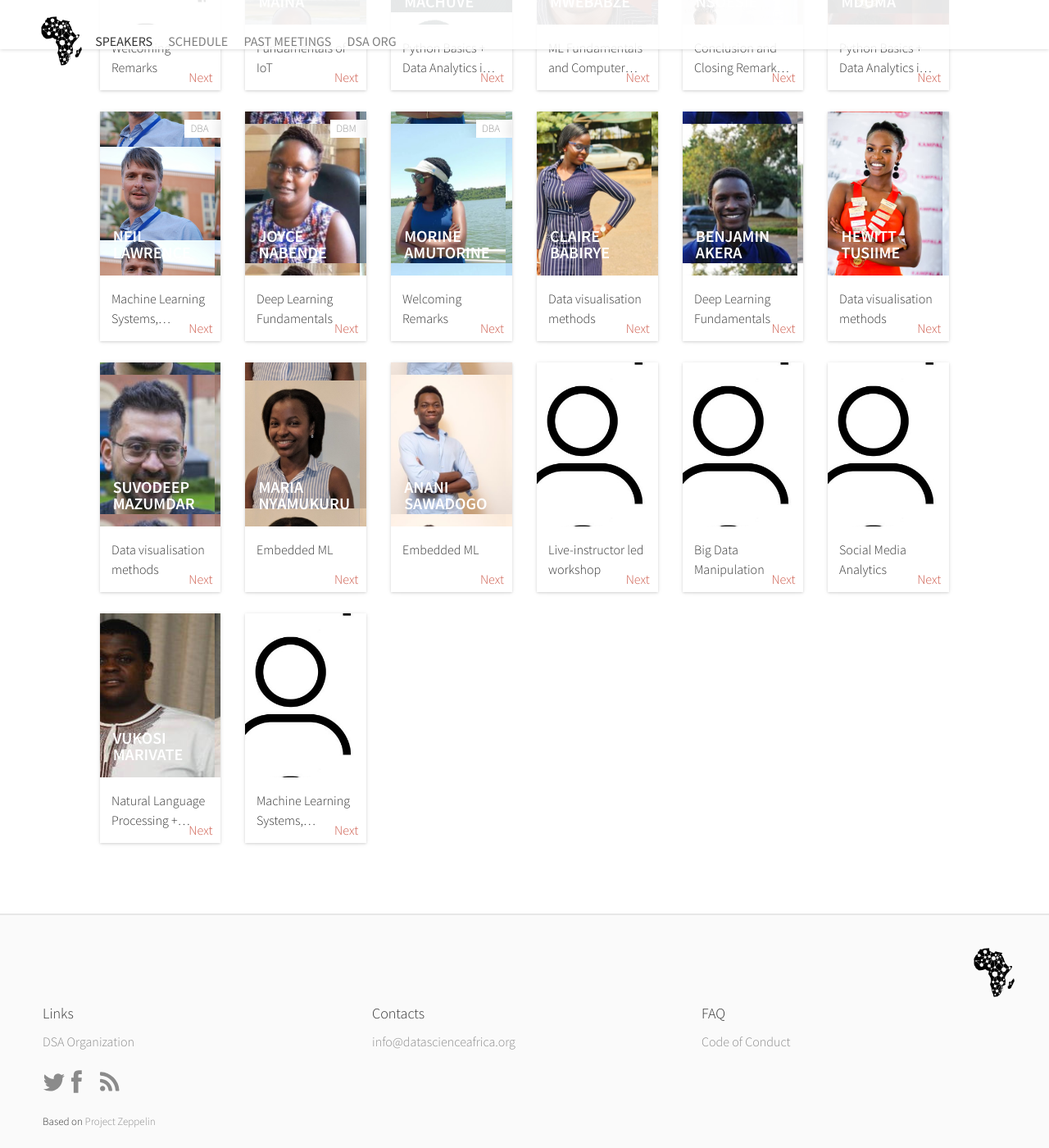
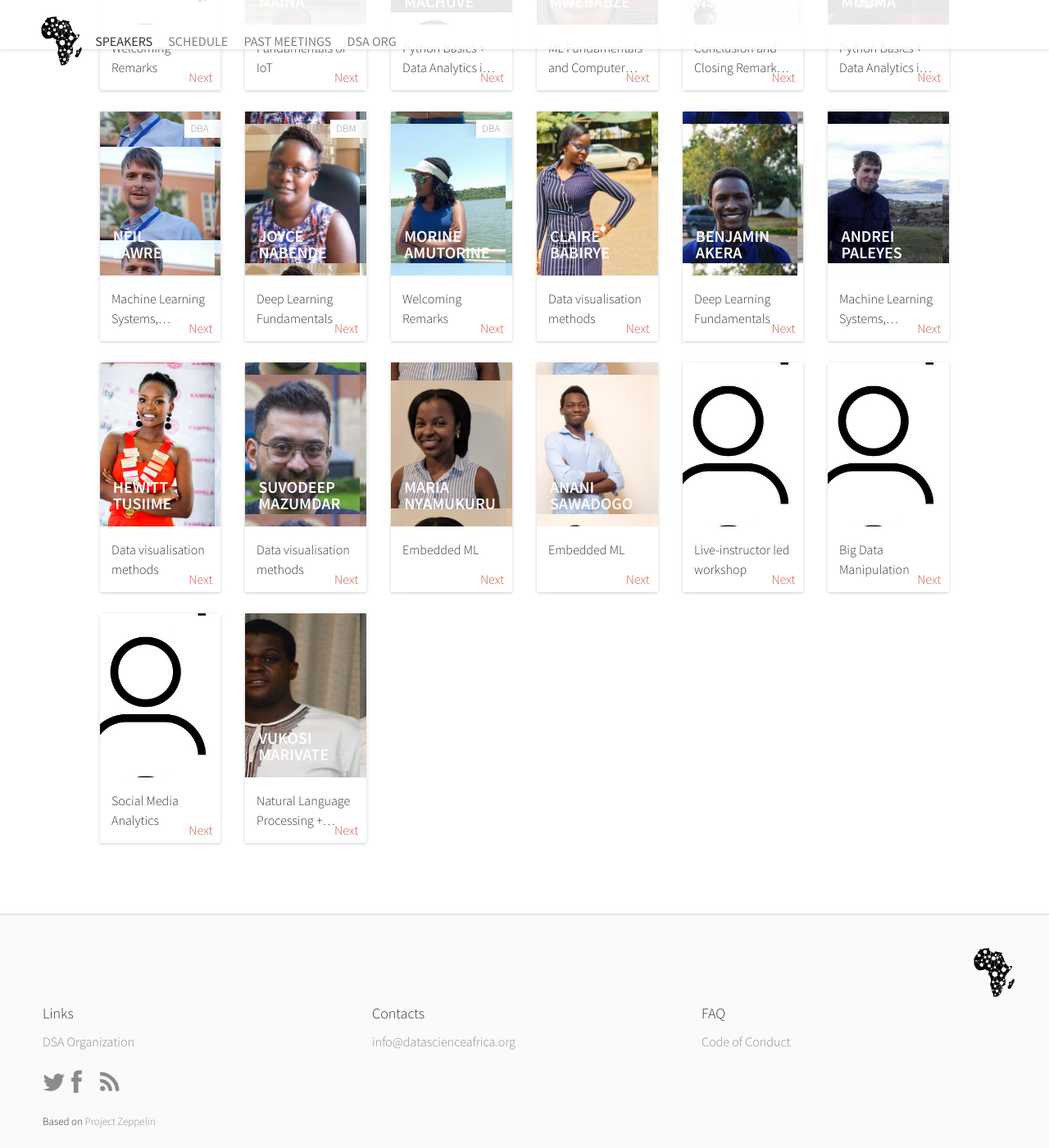
Before and after one commit to datsciafrica/dsa2021kimberley, a Jekyll site: the page built from speakers.html, in a window 1280 px wide and 1400 px high, scrolled down 627 px. Shown: the whole window at 82% size. Built offline with Jekyll 4.4.1, drawn with Linux system fonts in a browser that asks for light colours; nearby versions of some CDN libraries; some web fonts are replaced; comment, search, counter and statistics services are not loaded.

Commit message:
changed the speakers and schedule pages

```diff
--- a/_config.yml
+++ b/_config.yml
@@ -18,6 +18,8 @@ url: "http://www.datascienceafrica.org"
 permalink: "/blog/:title"
 googleAnalyticsTrackingId: "UA-80484960-1"
 googleAnalyticsSiteUrl: "datascienceafrica.org"
+venuName: "Sol Plaatje University"
+venuLogo: "spu_logo.png"
 # TODO - setup site verification
 # siteVerification: "b9imDOrFawXaBXCC4r3uJDdswSYcalD-wWpMYhFq-no"
 
--- a/_includes/hero.html
+++ b/_includes/hero.html
@@ -29,6 +29,11 @@
 				{% endfor %}
 			</ul>
         </div>
+        <div>
+            <center>
+            <img src="{{ site.baseurl }}/img/partners/{{site.venuLogo}}" title="{{ site.venuName }}" alt="{{ site.venuName }}" width="200px">
+            </center>
+        </div>
 
 
     </div>
--- a/schedule.html
+++ b/schedule.html
@@ -2,7 +2,8 @@
 layout: default
 title: Event schedule
 permalink: /schedule/
-image: schedule.jpg
+<!--image: image 1.jpg-->
+color: "#444444"
 ---
 
 {% include top-section.html %}
--- a/speakers.html
+++ b/speakers.html
@@ -2,6 +2,7 @@
 layout: default
 title: Confirmed Speakers
 permalink: /speakers/
+<!--image: image 3.jpg-->
 color: "#444444"
 modal: all
 ---
```
Also changed, not shown: _data/speakers.yml (+17 -16 lines), _includes/statistic.html (+7 -5 lines), img/sections-background/image 1.jpg (added), img/sections-background/image 2.jpg (added), img/sections-background/image 3.jpg (added).
